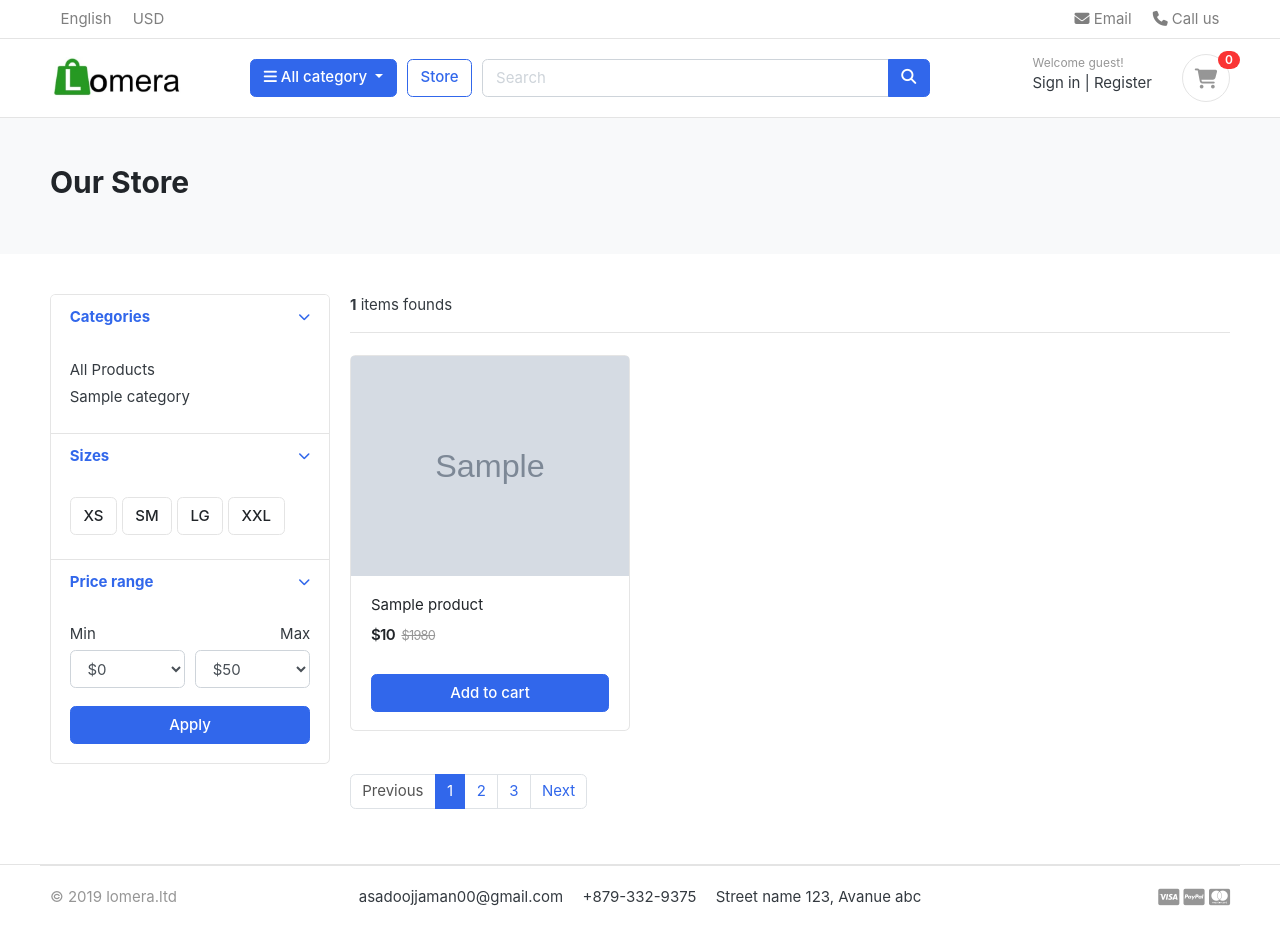
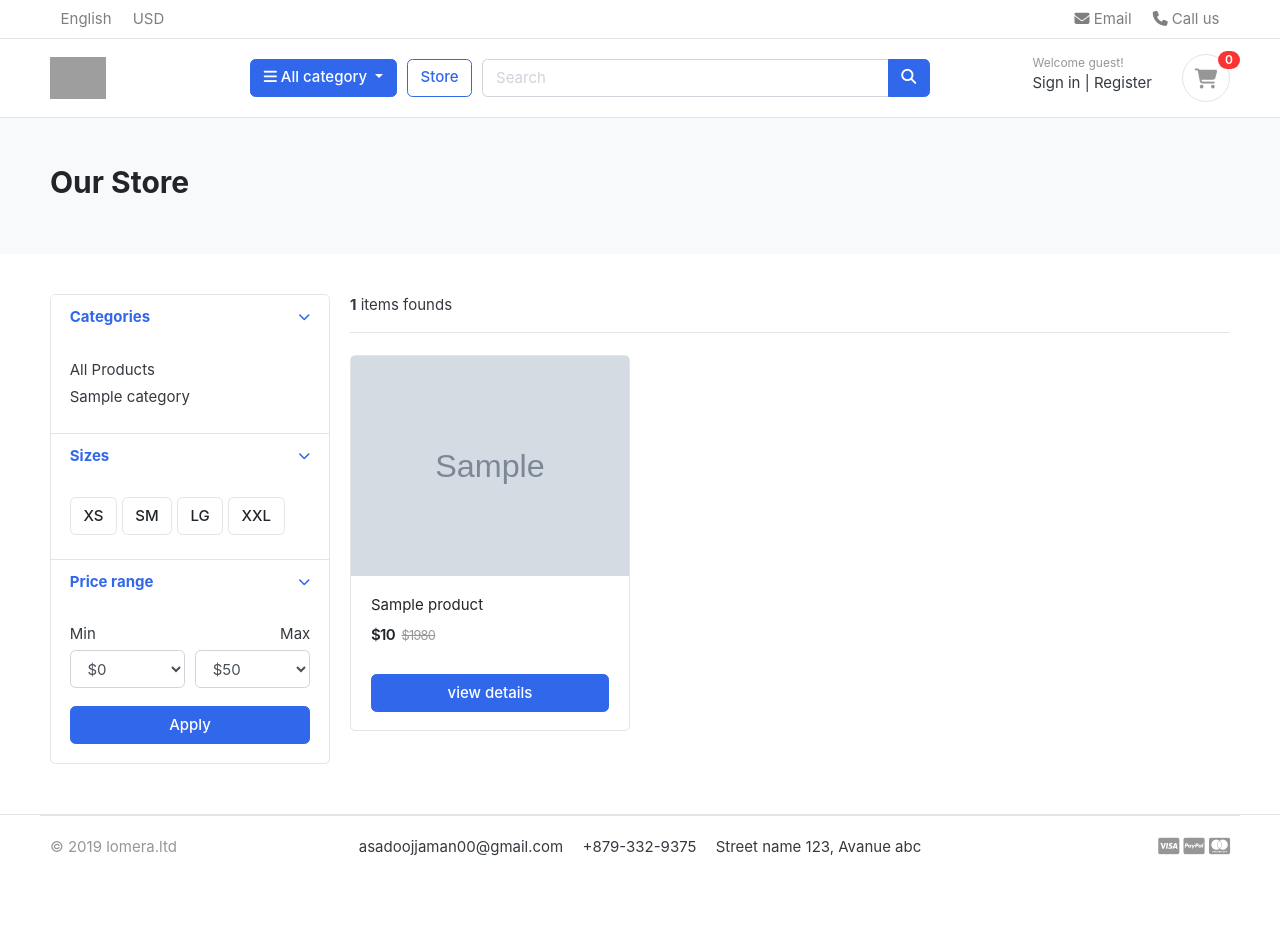
Before and after one commit to asadoojjaman00/lomera-multivendor, a Django app: page /store/ in a window 1280 px wide. After the commit the page ends 856 px from the top, so only its background shows below. Run offline with Django 5.2, Linux system fonts and the light colour scheme; tables that the repository leaves empty hold one stand-in row (values such as "Sample post"); grey boxes marked "Sample" are stand-in pictures; some libraries are stand-ins or nearby versions; some web fonts are replaced; grey boxes are pictures that could not be loaded.

Commit message:
products pagination & products search

```diff
--- a/carts/views.py
+++ b/carts/views.py
@@ -1,7 +1,7 @@
 from django.shortcuts import render,redirect, get_object_or_404
 from store.models import Product
 from .models import Cart, CartItem
-
+from django.core.exceptions import ObjectDoesNotExist
 
 def _cart_id(request):
     cart = request.session.session_key
@@ -54,15 +54,18 @@ def remove_cart_item(request, product_id):
 
 
 def cart(request, total =0, quantity=0, cart_item = None):
+    tax = 0
+    grand_total = 0
+    cart_items = []
     try:
         cart = Cart.objects.get(cart_id = _cart_id(request))
         cart_items = CartItem.objects.filter(cart = cart, is_active =True)
         for cart_item in cart_items:
-            total += (cart_item.product.price*cart_item.quantity)
+            total += (cart_item.product.price * cart_item.quantity)
             quantity += cart_item.quantity
         tax = (2 *total)/100
         grand_total = total+tax
-    except objectNotExist:
+    except ObjectDoesNotExist:
         pass
     context = {
         'total':total,
--- a/store/urls.py
+++ b/store/urls.py
@@ -6,6 +6,7 @@ from . import views
 
 urlpatterns = [
     path('', views.store, name='store'),
-    path('<slug:category_slug>/', views.store, name='product_by_category'),
-    path('<slug:category_slug>/<slug:product_slug>/', views.product_details, name='product_details')
+    path('category/<slug:category_slug>/', views.store, name='product_by_category'),
+    path('category/<slug:category_slug>/<slug:product_slug>/', views.product_details, name='product_details'),
+    path('search/', views.search , name='search'),
 ]
--- a/store/views.py
+++ b/store/views.py
@@ -2,9 +2,9 @@ from django.shortcuts import render,get_object_or_404
 from .models import Product
 from category.models import category
 from carts.models import Cart,CartItem
-
+from django.core.paginator import EmptyPage, Paginator, PageNotAnInteger
 from carts.views import _cart_id
-
+from django.db.models import Q
 def store(request , category_slug = None):
     categories = None
     products = None
@@ -12,12 +12,18 @@ def store(request , category_slug = None):
     if category_slug != None:
         categories = get_object_or_404(category, slug = category_slug)
         products = Product.objects.filter(category = categories, is_available = True)
+        paginator = Paginator(products, 6)
+        page = request.GET.get('page')
+        paged_product = paginator.get_page(page)
         products_count = products.count()
     else:
-        products = Product.objects.all().filter(is_available=True)
+        products = Product.objects.all().filter(is_available=True).order_by('id')
+        paginator = Paginator(products, 6)
+        page = request.GET.get('page')
+        paged_product = paginator.get_page(page)
         products_count = products.count()
     context = {
-        'products':products,
+        'products':paged_product,
         'products_count': products_count
     }
     return render(request, 'store/store.html', context)
@@ -37,3 +43,16 @@ def product_details(request, category_slug, product_slug):
         'in_cart':in_cart
     }
     return render(request, 'store/product-detail.html', context)
+
+
+def search(request):
+    if 'keyword'in request.GET:
+        keyword = request.GET['keyword']
+        if keyword:
+            products = Product.objects.order_by('-created_at').filter(Q(description__icontains=keyword) | Q(product_name__icontains = keyword))
+            products_count = products.count()
+    context = {
+        'products':products,
+        'products_count': products_count,
+    }
+    return render(request, 'store/store.html', context)
--- a/templates/includes/navbar.html
+++ b/templates/includes/navbar.html
@@ -28,7 +28,7 @@
 <div class="row align-items-center">
 	<div class="col-lg-2 col-md-3 col-6">
 		<a href="{% url 'home' %}" class="brand-wrap">
-			<img class="logo" src="{% static './images/logo.png' %}">
+			<img class="logo" src="{% static './images/logo.jpg' %}">
 		</a> <!-- brand-wrap.// -->
 	</div>
 	<div class="col-lg col-sm col-md col-6 flex-grow-0">
@@ -46,9 +46,9 @@
 	</div> <!-- col.// -->
 	<a href="{% url 'store' %}" class="btn btn-outline-primary">Store</a>
 	<div class="col-lg  col-md-6 col-sm-12 col">
-		<form action="#" class="search">
+		<form action="{% url 'search' %}" class="search" method = 'GET'>
 			<div class="input-group w-100">
-			    <input type="text" class="form-control" style="width:60%;" placeholder="Search">
+			    <input type="text" class="form-control" style="width:60%;" placeholder="Search" name = "keyword">
 
 			    <div class="input-group-append">
 			      <button class="btn btn-primary" type="submit">
--- a/templates/store/store.html
+++ b/templates/store/store.html
@@ -10,7 +10,11 @@
 <!-- ========================= SECTION PAGETOP ========================= -->
 <section class="section-pagetop bg">
 <div class="container">
-	<h2 class="title-page">Our Store</h2>
+	{% if 'search' in request.path %}
+		<h2 class="title-page">Search result</h2>
+	{% else %}
+	    <h2 class="title-page">Our Store</h2>
+	{% endif %}
 
 </div> <!-- container //  -->
 </section>
@@ -131,6 +135,7 @@
 </header><!-- sect-heading -->
 
 <div class="row">
+	{% if products %}
 	{% for product in products %}
 	<div class="col-md-4">
 		<figure class="card card-product-grid">
@@ -147,22 +152,42 @@
 						<del class="price-old">$1980</del>
 					</div> <!-- price-wrap.// -->
 				</div>
-				<a href="{% url 'add_cart' product.id %}" class="btn btn-block btn-primary">Add to cart </a>
+				<a href="{{ product.get_url }}" class="btn btn-block btn-primary"> view details </a>
 			</figcaption>
 		</figure>
 	</div> <!-- col.// -->
 	{% endfor %}
+	{% else %}
+	<div>
+		<h2>No Result Found. please try again </h2>
+	</div>
+	{% endif %}
 </div> <!-- row end.// -->
 
 
 <nav class="mt-4" aria-label="Page navigation sample">
+  {% if products.has_other_pages %}
   <ul class="pagination">
-    <li class="page-item disabled"><a class="page-link" href="#">Previous</a></li>
-    <li class="page-item active"><a class="page-link" href="#">1</a></li>
-    <li class="page-item"><a class="page-link" href="#">2</a></li>
-    <li class="page-item"><a class="page-link" href="#">3</a></li>
-    <li class="page-item"><a class="page-link" href="#">Next</a></li>
+	{% if products.has_previous %}
+    <li class="page-item"><a class="page-link" href="?page={{ products.previous_page_number }}">Previous</a></li>
+	{% else %}
+	<li class="page-item disabled"><a class="page-link" href="#">Previous</a></li>
+	{% endif %}
+
+	{% for i in products.paginator.page_range %}
+		{% if products.number == i %}
+    		<li class="page-item active"><a class="page-link" href="#">{{ i }}</a></li>
+		{% else %}
+		    <li class="page-item"><a class="page-link" href="?page={{ i }}">{{ i }}</a></li>
+		{% endif %}
+	{% endfor %}
+	{% if products.has_next %}
+        <li class="page-item"><a class="page-link" href="?page={{ products.next_page_number }}">Next</a></li>
+	{% else %}
+		<li class="page- disabled"><a class="page-link" href="#">Next</a></li>
+	{% endif %}
   </ul>
+  {% endif %}
 </nav>
 
 	</main> <!-- col.// -->
```
Also changed, not shown: lomera/static/images/logo.png (deleted).
